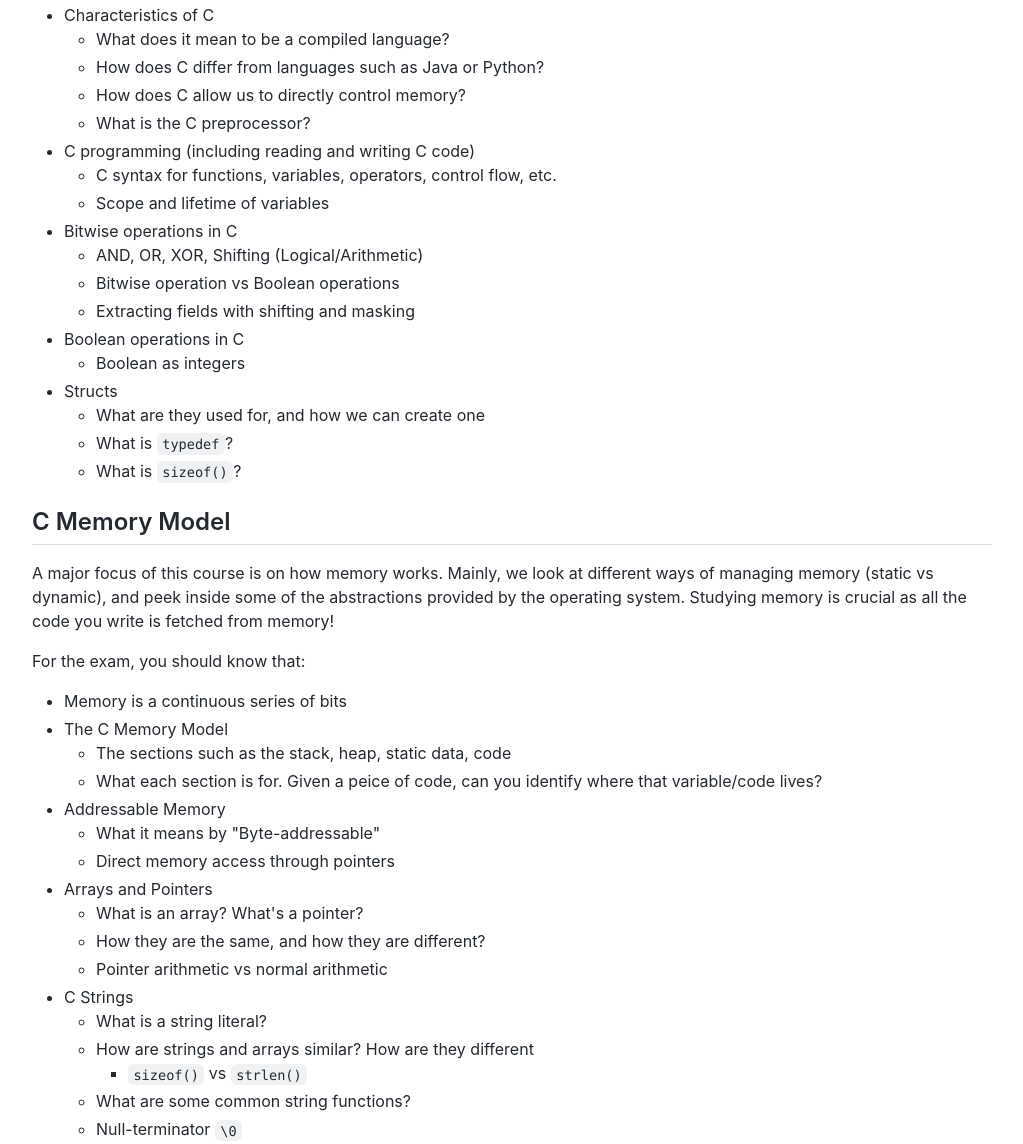
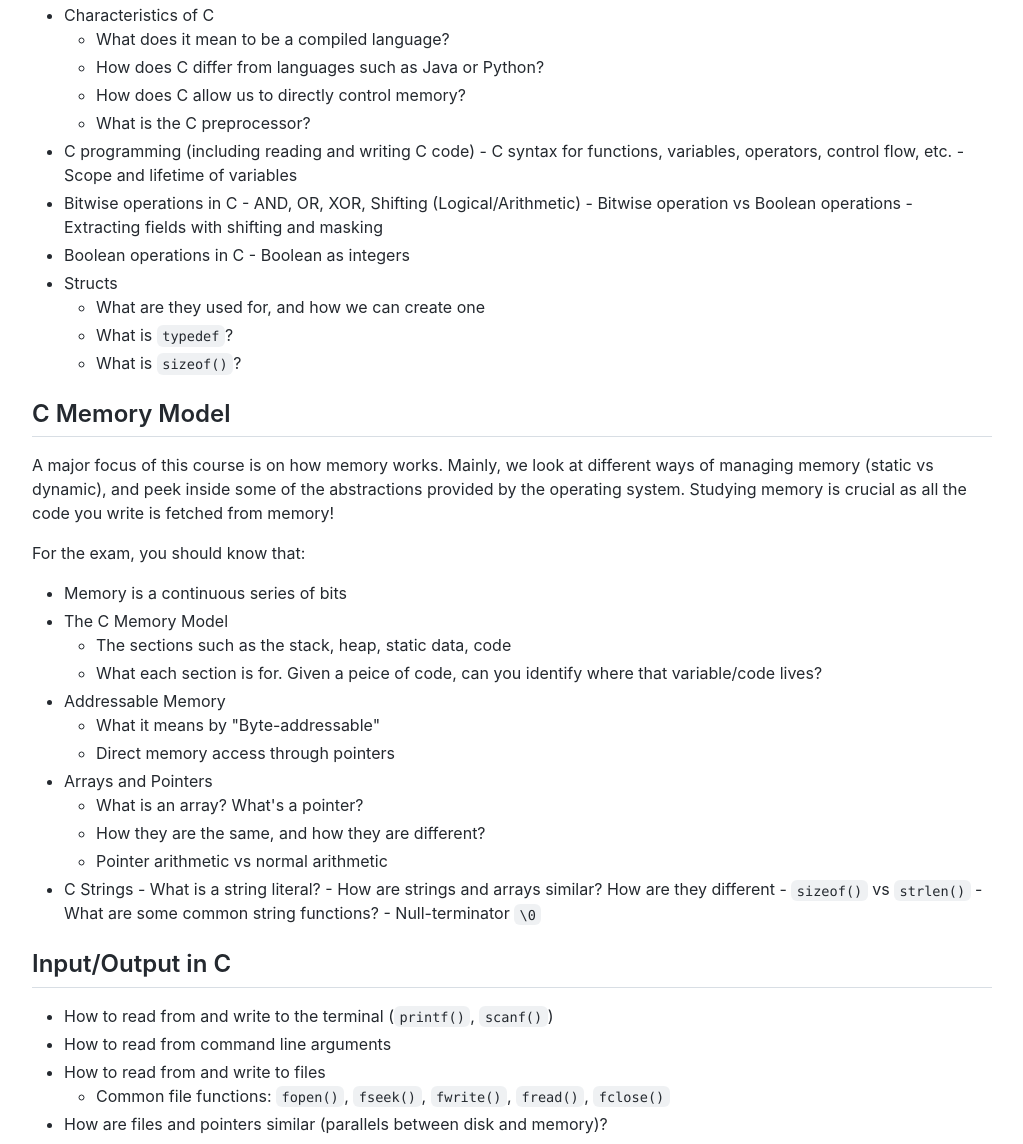
Before and after one commit to CS0449/Midterm-Guide, a plain HTML site: page index.html in a window 1280 px wide. Shown: the part 1262-2406 px from the top of the page, without its empty margins (128-1151 px from the left). Drawn offline with Linux system fonts and the light colour scheme.

Commit message:
deploy: f003f81bd1004b73c7d9c515cba1b5e48d021a4d

```diff
--- a/index.html
+++ b/index.html
@@ -169,7 +169,7 @@ customElements.define('markdown-style', MarkdownStyle);</script><markdown-style
     <ul>
       <li><a href="./data-tutorial.pdf">Data Tutorial</a>
         <ul>
-          <li><a href="./data-tutorial.pdf">Solutions</a></li>
+          <li><a href="./data-tutorial-sol.pdf">Solutions</a></li>
         </ul>
       </li>
       <li><a href="./c-tutorial.pdf">C Tutorial</a>
@@ -220,24 +220,9 @@ customElements.define('markdown-style', MarkdownStyle);</script><markdown-style
           <li>What is the C preprocessor?</li>
         </ul>
       </li>
-      <li>C programming (including reading and writing C code)
-        <ul>
-          <li>C syntax for functions, variables, operators, control flow, etc.</li>
-          <li>Scope and lifetime of variables</li>
-        </ul>
-      </li>
-      <li>Bitwise operations in C
-        <ul>
-          <li>AND, OR, XOR, Shifting (Logical/Arithmetic)</li>
-          <li>Bitwise operation vs Boolean operations</li>
-          <li>Extracting fields with shifting and masking</li>
-        </ul>
-      </li>
-      <li>Boolean operations in C
-        <ul>
-          <li>Boolean as integers</li>
-        </ul>
-      </li>
+      <li>C programming (including reading and writing C code) - C syntax for functions, variables, operators, control flow, etc. - Scope and lifetime of variables</li>
+      <li>Bitwise operations in C - AND, OR, XOR, Shifting (Logical/Arithmetic) - Bitwise operation vs Boolean operations - Extracting fields with shifting and masking</li>
+      <li>Boolean operations in C - Boolean as integers</li>
       <li>Structs
         <ul>
           <li>What are they used for, and how we can create one</li>
@@ -270,18 +255,7 @@ customElements.define('markdown-style', MarkdownStyle);</script><markdown-style
           <li>Pointer arithmetic vs normal arithmetic</li>
         </ul>
       </li>
-      <li>C Strings
-        <ul>
-          <li>What is a string literal?</li>
-          <li>How are strings and arrays similar? How are they different
-            <ul>
-              <li><code>sizeof()</code> vs <code>strlen()</code></li>
-            </ul>
-          </li>
-          <li>What are some common string functions?</li>
-          <li>Null-terminator <code>\0</code></li>
-        </ul>
-      </li>
+      <li>C Strings - What is a string literal? - How are strings and arrays similar? How are they different - <code>sizeof()</code> vs <code>strlen()</code> - What are some common string functions? - Null-terminator <code>\0</code></li>
     </ul>
     <h2 id="inputoutput-in-c"><a class="anchor" aria-hidden="true" tabindex="-1" href="#inputoutput-in-c"><span class="octicon octicon-link"></span></a>Input/Output in C</h2>
     <ul>
```
Also changed, not shown: 1 other file.
